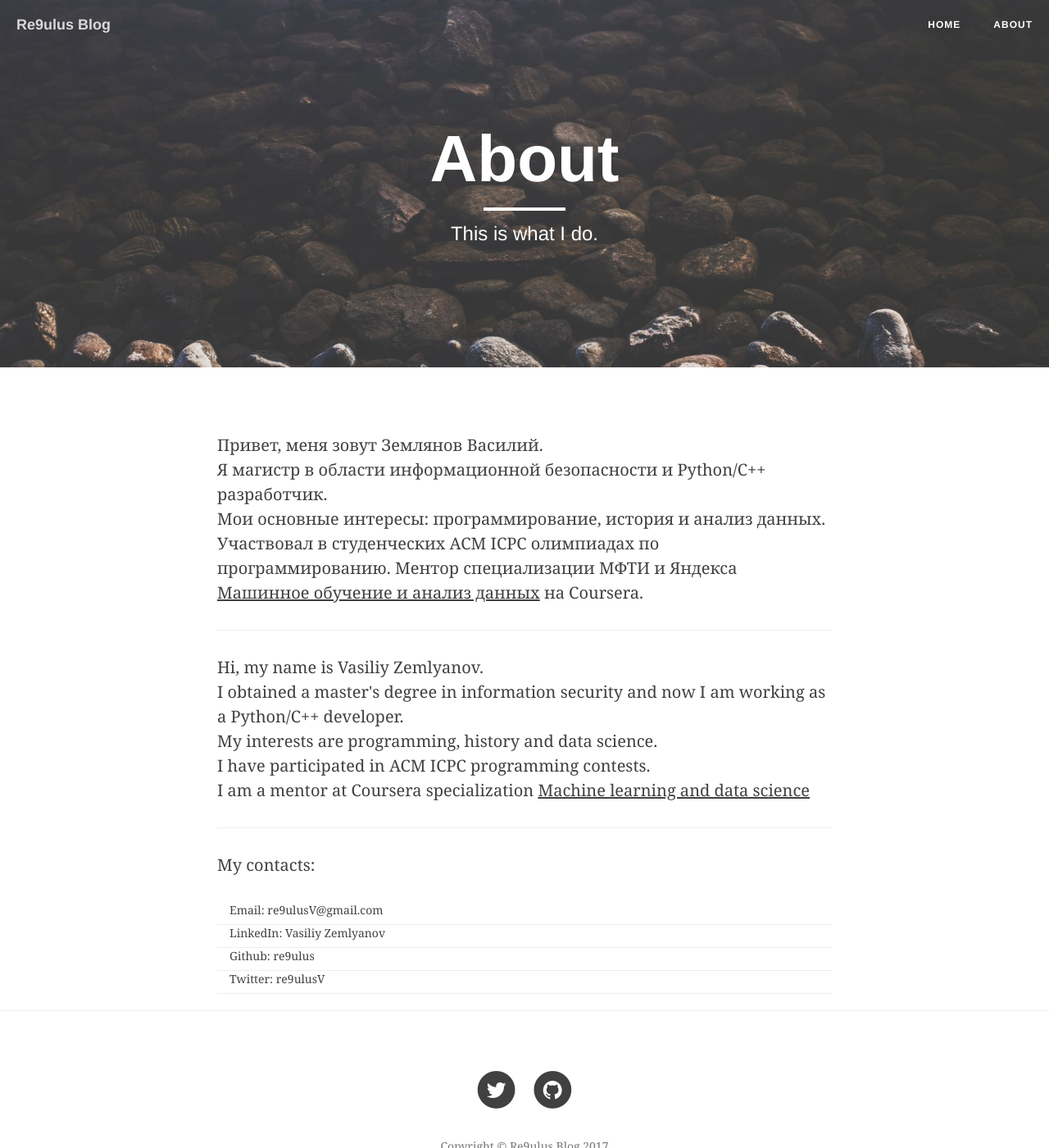
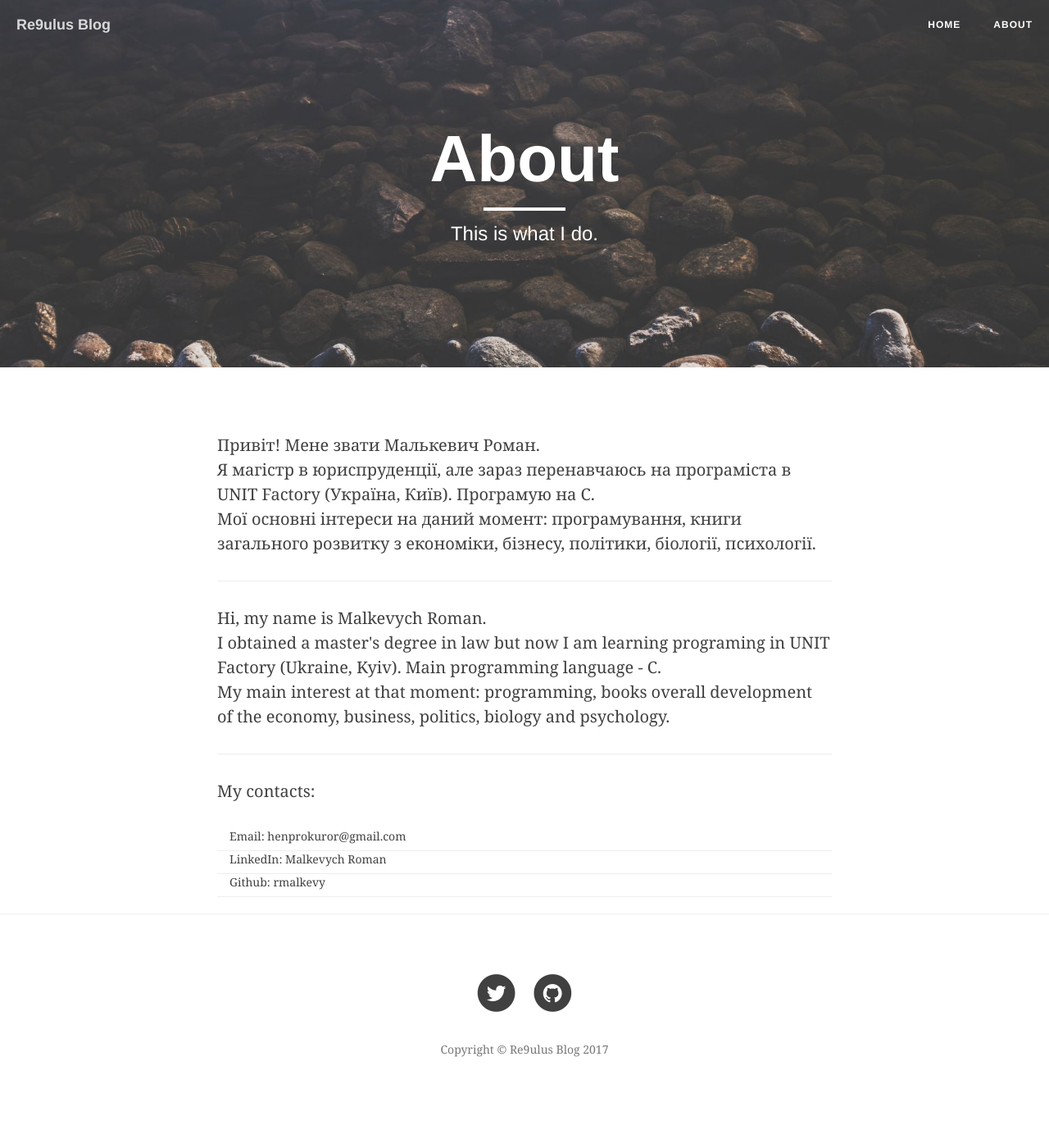
Before and after one commit to rmalkevy/re9ulus.github.io, a Jekyll site: the page built from about.html, in a window 1280 px wide and 1400 px high. Shown: the whole window at 82% size. Built offline with Jekyll 4.4.1, drawn with Linux system fonts in a browser that asks for light colours; nearby versions of some CDN libraries.

Commit message:
Update about.html

```diff
--- a/about.html
+++ b/about.html
@@ -5,19 +5,15 @@ description: "This is what I do."
 header-img: "img/about-bg.jpg"
 ---
 
-<p>Привет, меня зовут Землянов Василий.<br />
-Я магистр в области информационной безопасности и Python/C++ разработчик.<br />
-Мои основные интересы: программирование, история и анализ данных.<br />
-Участвовал в студенческих ACM ICPC олимпиадах по программированию.
-Ментор специализации МФТИ и Яндекса <a href="https://www.coursera.org/specializations/machine-learning-data-analysis">Машинное обучение и анализ данных</a> на Coursera.</p>
+<p>Привіт! Мене звати Малькевич Роман.<br />
+Я магістр в юриспруденції, але зараз перенавчаюсь на програміста в UNIT Factory (Україна, Київ). Програмую на С. <br />
+Мої основні інтереси на даний момент: програмування, книги загального розвитку з економіки, бізнесу, політики, біології, психології.<br />
 
 <hr />
 
-<p>Hi, my name is Vasiliy Zemlyanov.<br />
-I obtained a master's degree in information security and now I am working as a Python/C++ developer.<br />
-My interests are programming, history and data science.<br />
-I have participated in ACM ICPC programming contests.<br />
-I am a mentor at Coursera specialization <a href="https://www.coursera.org/specializations/machine-learning-data-analysis">Machine learning and data science</a></p>
+<p>Hi, my name is Malkevych Roman.<br />
+I obtained a master's degree in law but now I am learning programing in UNIT Factory (Ukraine, Kyiv). Main programming language - C.<br />
+My main interest at that moment: programming, books overall development of the economy, business, politics, biology and psychology.<br />
 
 <hr />
 
@@ -25,16 +21,13 @@ I am a mentor at Coursera specialization <a href="https://www.coursera.org/speci
 <div id="contactForm">
     <!-- <div class="row control-group"> -->
         <div class="form-group col-xs-12 floating-label-form-group controls">
-            Email: re9ulusV@gmail.com
+            Email: henprokuror@gmail.com
         </div>
         <div class="form-group col-xs-12 floating-label-form-group controls">
-            LinkedIn: <a href='https://ru.linkedin.com/in/zemlyanov-vasiliy'>Vasiliy Zemlyanov</a>
+            LinkedIn: <a href='https://www.linkedin.com/in/roman-malkevych-190b51b0'>Malkevych Roman</a>
         </div>
         <div class="form-group col-xs-12 floating-label-form-group controls">
-            Github: <a href='https://github.com/re9ulus'>re9ulus</a>
-        </div>
-        <div class="form-group col-xs-12 floating-label-form-group controls">
-            Twitter: <a href='https://twitter.com/re9ulusV'>re9ulusV</a>
+            Github: <a href='https://github.com/rmalkevy'>rmalkevy</a>
         </div>
     <!-- </div> -->
 </div>
```
